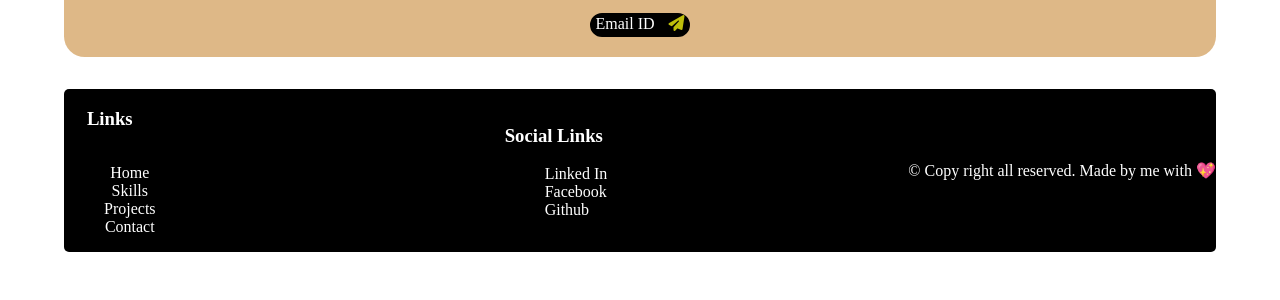
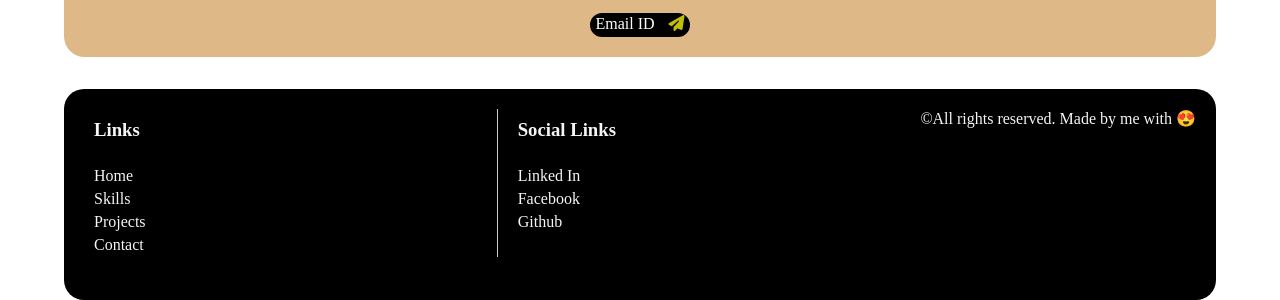
Before and after one commit to samirshrestha-tech/portfolio-website, a plain HTML site: page index.html in a window 1280 px wide. Shown: the part 3163-3463 px from the top of the page. Before the commit the page ends 3435 px from the top, so only its background shows below. Drawn offline with Linux system fonts and the light colour scheme.

Commit message:
updated footer section

```diff
--- a/index.html
+++ b/index.html
@@ -252,15 +252,15 @@
         <div class="social">
           <h3>Social Links</h3>
           <ul>
-            <li>Linked In</li>
-            <li>Facebook</li>
-            <li>Github</li>
+            <a href="https://www.linkedin.com/in/samir-shrestha-shre/" target="_blank"><li>Linked In</li></a>
+            <a href="https://www.facebook.com/sameer.shrestha.73307634/" target="_blank"><li>Facebook</li></a>
+            <a href="https://github.com/samirshrestha-tech" target="_blank"><li>Github</li></a>
           </ul>
         </div>
-        <span class="copyright">
-         &copy; Copy right all reserved. Made by me with 💖
-        </span>
+       <div>&copy;All rights reserved. Made by me with 😍</div>
+
       </footer>
+
 
 
     </div>
--- a/style.css
+++ b/style.css
@@ -367,27 +367,40 @@ header {
 .footer {
   display: flex;
   justify-content: space-between;
-  align-items: center;
-  flex-direction: row;
-  gap: 2rem;
-  background: #000;
-  color: #fff;
-  margin-bottom: 20px;
-  border-radius: 5px;
+  align-items: flex-start;
+  flex-wrap: wrap;
+  padding: 20px;
+  background: black;
+  color: whitesmoke;
+  border-radius: 20px;
 }
-.footer .links > ul {
-  list-style-type: none;
+
+.links,
+.social {
+  flex: 1;
+  width: 50%;
+  padding: 10px;
+  box-sizing: border-box;
 }
-.footer .social > ul {
-  list-style-type: none;
+
+.links ul,
+.social ul {
+  list-style: none;
+  padding: 0;
 }
-.links {
-  text-align: center;
-  padding-right: 3rem;
-  display: flex;
-  flex-direction: column;
-  justify-content: center;
-  align-items: center;
+
+.links h3,
+.social h3 {
+  margin: 0;
+  padding-bottom: 10px;
 }
-.copyright {
+
+.links li,
+.social li {
+  margin-bottom: 5px;
 }
+
+.social {
+  border-left: 1px solid #ccc;
+  padding-left: 20px;
+}
```
